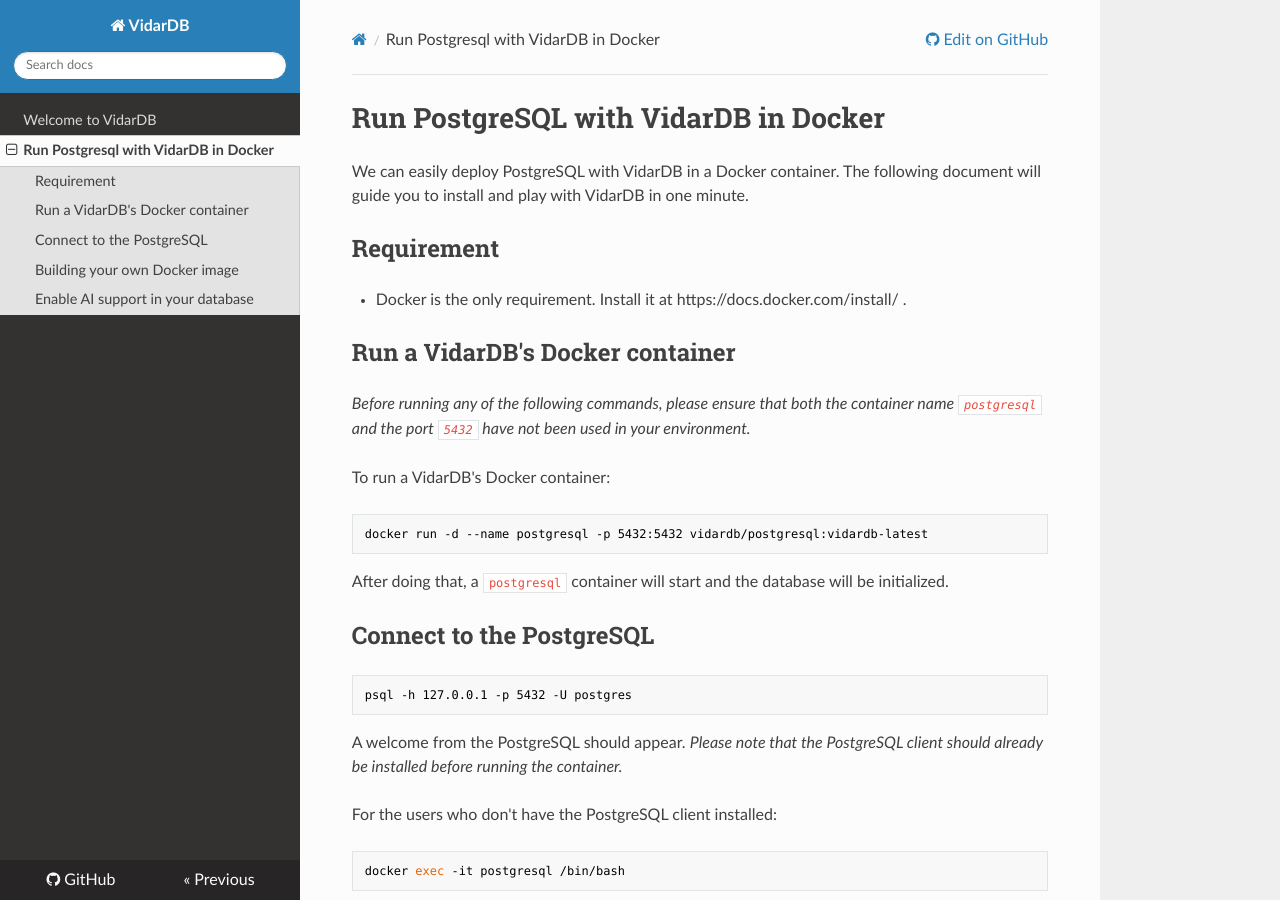
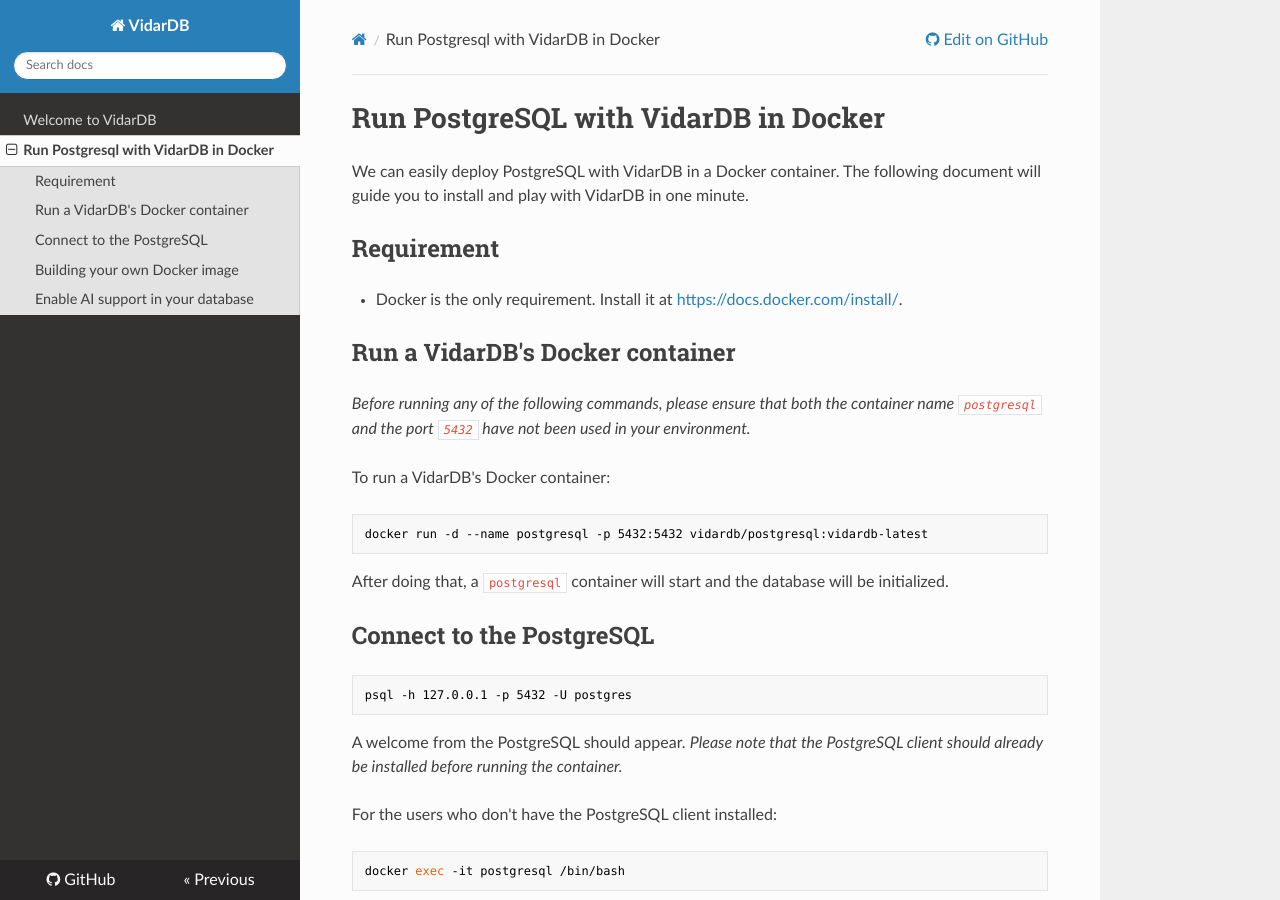
Before and after one commit to vidardb/docs, an MkDocs documentation site: the page built from docs/run_postgresql_with_vidarDB_in_docker.md, in a window 1280 px wide and 900 px high. Built offline with MkDocs 1.6.1, drawn with Linux system fonts in a browser that asks for light colours; nearby versions of some CDN libraries; part of the change alters nothing that is shown.

```diff
--- a/docs/run_postgresql_with_vidarDB_in_docker.md
+++ b/docs/run_postgresql_with_vidarDB_in_docker.md
@@ -4,7 +4,7 @@ We can easily deploy PostgreSQL with VidarDB in a Docker container. The followin
 
 ## Requirement
 
-- Docker is the only requirement. Install it at https://docs.docker.com/install/ .
+- Docker is the only requirement. Install it at [https://docs.docker.com/install/](https://docs.docker.com/install/).
 
 ## Run a VidarDB's Docker container
 
```
